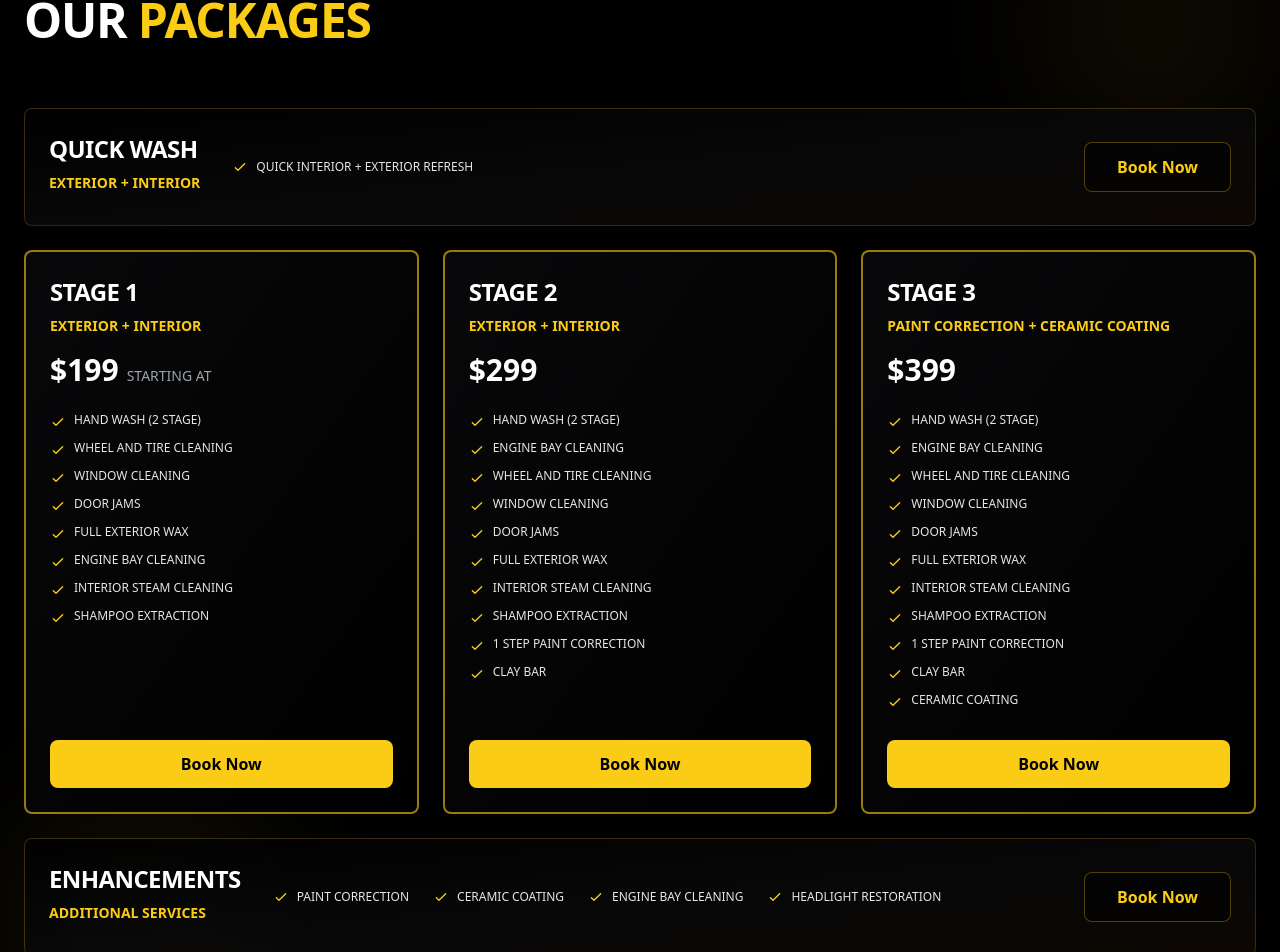
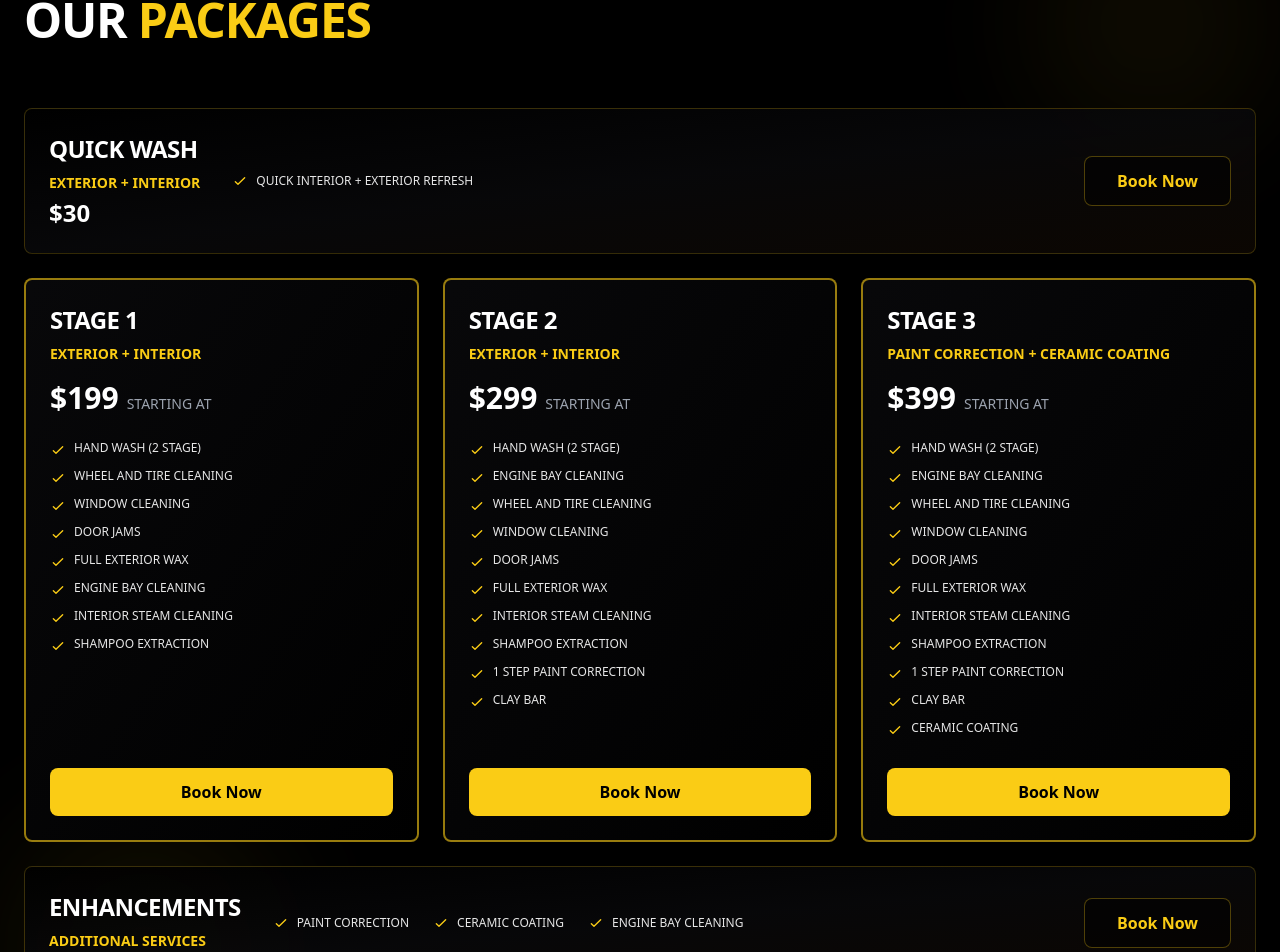
Before and after one commit to adamshaham/Nas-auto-spa, a React (Create React App) app: page / in a window 1280 px wide. Shown: the part 1652-2604 px from the top of the page. Built offline with nearby package versions, Linux system fonts and the light colour scheme.

Commit message:
Updated contact form width and removed left

```diff
--- a/src/components/Contact.jsx
+++ b/src/components/Contact.jsx
@@ -40,7 +40,6 @@ const Contact = () => {
             'Paint Correction',
             'Ceramic Coating',
             'Engine Bay cleaning',
-            'Headlight Restoration',
           ];
           break;
         default:
@@ -68,7 +67,6 @@ const Contact = () => {
         'Paint Correction',
         'Ceramic Coating',
         'Engine Bay cleaning',
-        'Headlight Restoration',
       ],
     },
   ];
--- a/src/components/Pricing.jsx
+++ b/src/components/Pricing.jsx
@@ -36,6 +36,7 @@ const Pricing = () => {
     {
       title: 'STAGE 2',
       price: '$299',
+      priceNote: 'STARTING AT',
       subtitle: 'EXTERIOR + INTERIOR',
       features: [
         { text: 'HAND WASH (2 STAGE)', included: true },
@@ -55,6 +56,7 @@ const Pricing = () => {
     {
       title: 'STAGE 3',
       price: '$399',
+      priceNote: 'STARTING AT',
       subtitle: 'PAINT CORRECTION + CERAMIC COATING',
       features: [
         { text: 'HAND WASH (2 STAGE)', included: true },
@@ -80,7 +82,6 @@ const Pricing = () => {
       { text: 'PAINT CORRECTION', included: true },
       { text: 'CERAMIC COATING', included: true },
       { text: 'ENGINE BAY CLEANING', included: true },
-      { text: 'HEADLIGHT RESTORATION', included: true },
       { text: '', included: false },
       { text: '', included: false },
       { text: '', included: false },
@@ -97,17 +98,14 @@ const Pricing = () => {
   // 🔥 When a package is clicked: fire event + scroll to form
   const handlePackageClick = (key) => {
     if (typeof window !== 'undefined') {
-      // send selected package to Contact component
       window.dispatchEvent(
         new CustomEvent('nasPackageSelect', { detail: key })
       );
 
-      // scroll to contact section (if on same page)
       const contactSection = document.getElementById('contact');
       if (contactSection) {
         contactSection.scrollIntoView({ behavior: 'smooth', block: 'start' });
       } else {
-        // fallback if you're on another route
         window.location.href = '/#contact';
       }
     }
@@ -164,7 +162,6 @@ const Pricing = () => {
         )}
       </ul>
 
-      {/* Book Now → triggers package selection */}
       <button
         type="button"
         onClick={() => handlePackageClick(pkg.title)}
@@ -188,10 +185,25 @@ const Pricing = () => {
               <h3 className="text-xl md:text-2xl font-bold text-white mb-1 md:mb-2">
                 {pkg.title}
               </h3>
-              <p className="text-yellow-400 text-xs md:text-sm font-semibold mb-2">
+              <p className="text-yellow-400 text-xs md:text-sm font-semibold mb-1">
                 {pkg.subtitle}
               </p>
+
+              {/* 🔥 Show price here if it exists (Quick Wash will show $30 on mobile & desktop) */}
+              {pkg.price && (
+                <div className="flex items-baseline gap-2 mt-1">
+                  <span className="text-lg md:text-2xl font-bold text-white">
+                    {pkg.price}
+                  </span>
+                  {pkg.priceNote && (
+                    <span className="text-gray-400 text-xs md:text-sm">
+                      {pkg.priceNote}
+                    </span>
+                  )}
+                </div>
+              )}
             </div>
+
             <ul className="flex flex-col md:flex-row gap-3 md:gap-6">
               {pkg.features
                 .filter((f) => f.text)
@@ -220,11 +232,10 @@ const Pricing = () => {
           </div>
         </div>
 
-        {/* Enhancements Book Now */}
         <div className="flex-shrink-0 w-full md:w-auto">
           <button
             type="button"
-            onClick={() => handlePackageClick('ENHANCEMENTS')}
+            onClick={() => handlePackageClick(pkg.title === 'ENHANCEMENTS' ? 'ENHANCEMENTS' : 'QUICK WASH')}
             className="block w-full md:w-auto px-6 md:px-8 py-2 md:py-3 text-center bg-black/50 text-yellow-400 border border-yellow-400/30 hover:bg-yellow-400/10 font-semibold rounded-lg transition-all duration-300 text-sm md:text-base"
           >
             Book Now
@@ -282,7 +293,9 @@ const Pricing = () => {
         </div>
 
         {/* Enhancements */}
-        <div className="w-full">{renderHorizontalEnhancementsCard(enhancementsPackage)}</div>
+        <div className="w-full">
+          {renderHorizontalEnhancementsCard(enhancementsPackage)}
+        </div>
       </div>
     </section>
   );
```
